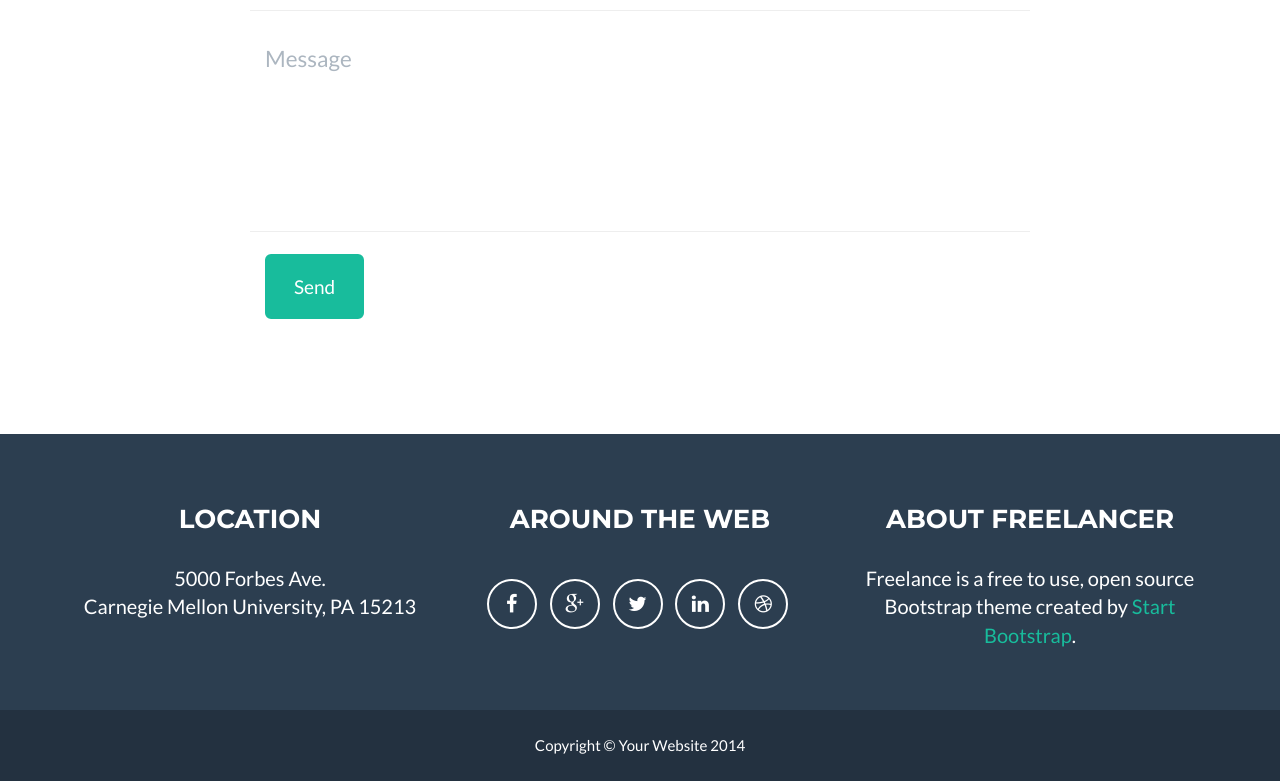
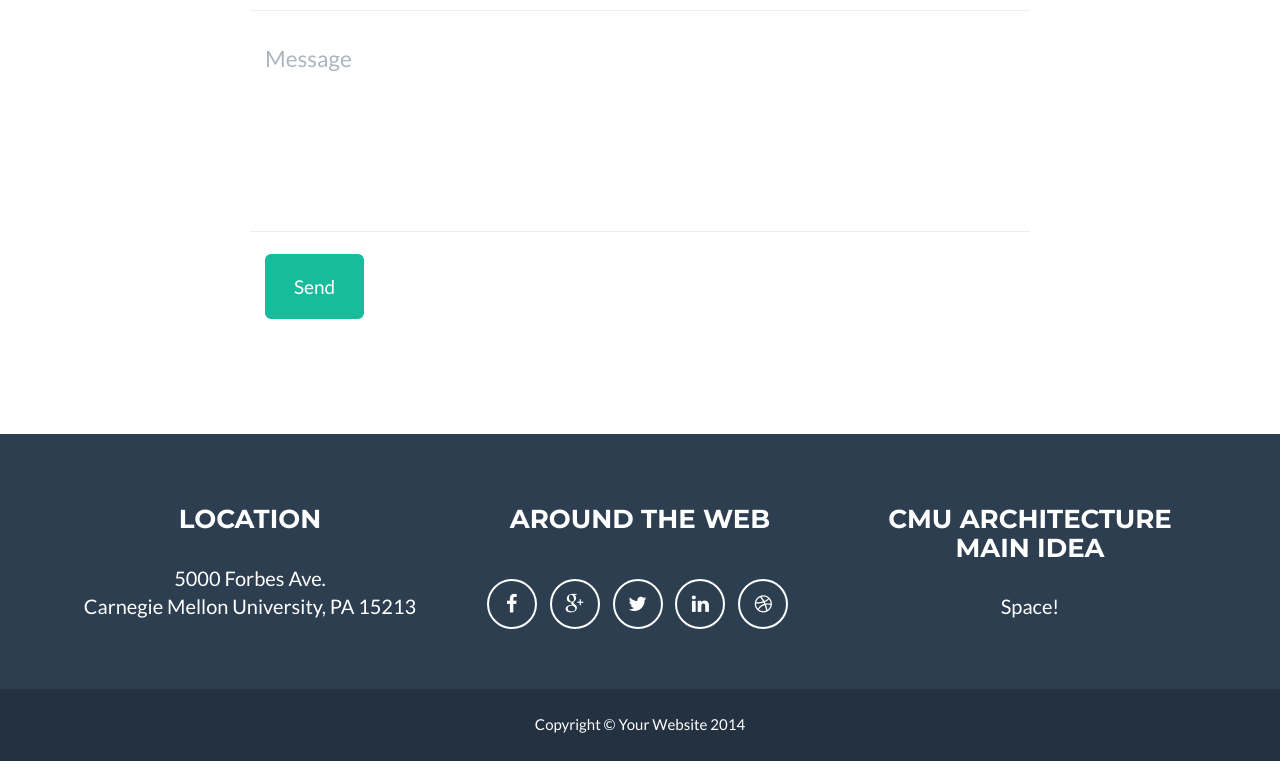
Before and after one commit to Ryanj96/testIDM, a plain HTML site: page index.html in a window 1280 px wide. Shown: the part 2726-3507 px from the top of the page. Drawn offline with nearby package versions, Linux system fonts and the light colour scheme.

Commit message:
bottom change
cmu architecture main idea

```diff
--- a/index.html
+++ b/index.html
@@ -234,8 +234,8 @@
                         </ul>
                     </div>
                     <div class="footer-col col-md-4">
-                        <h3>About Freelancer</h3>
-                        <p>Freelance is a free to use, open source Bootstrap theme created by <a href="http://startbootstrap.com">Start Bootstrap</a>.</p>
+                        <h3>CMU Architecture main idea</h3>
+                        <p>Space!</p>
                     </div>
                 </div>
             </div>
```
